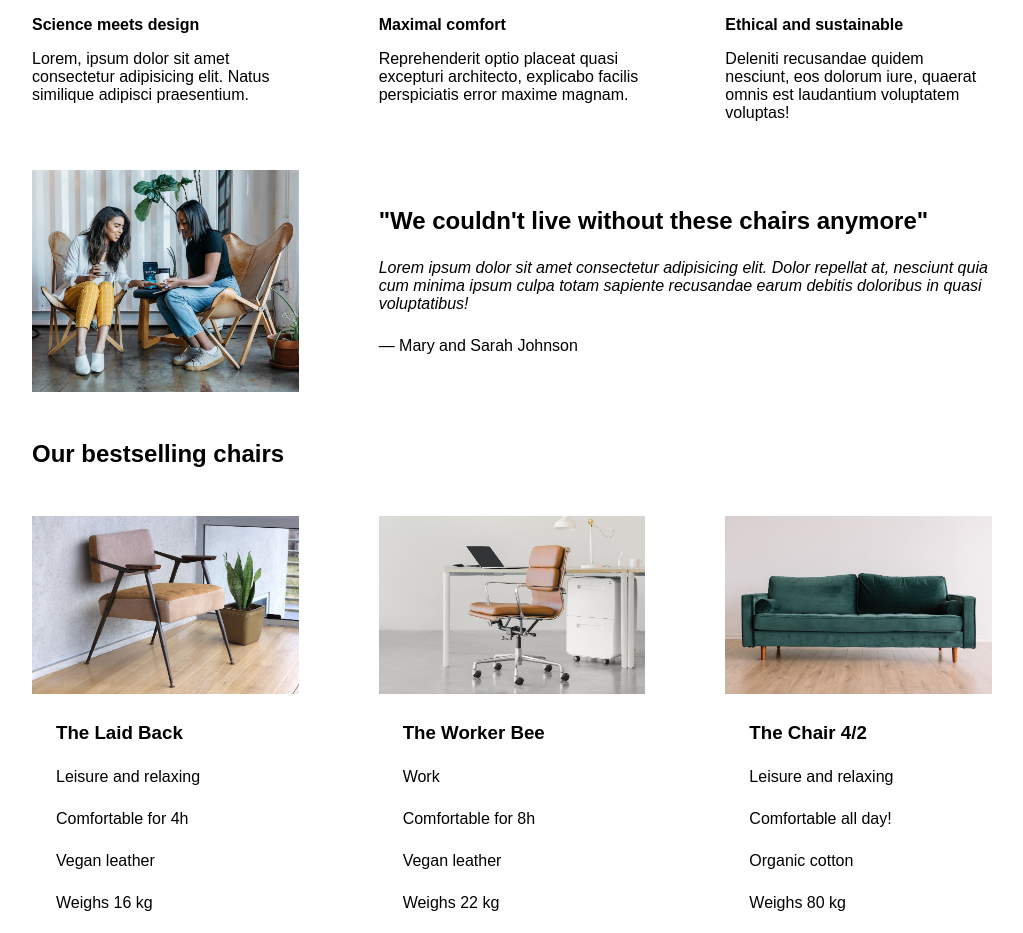
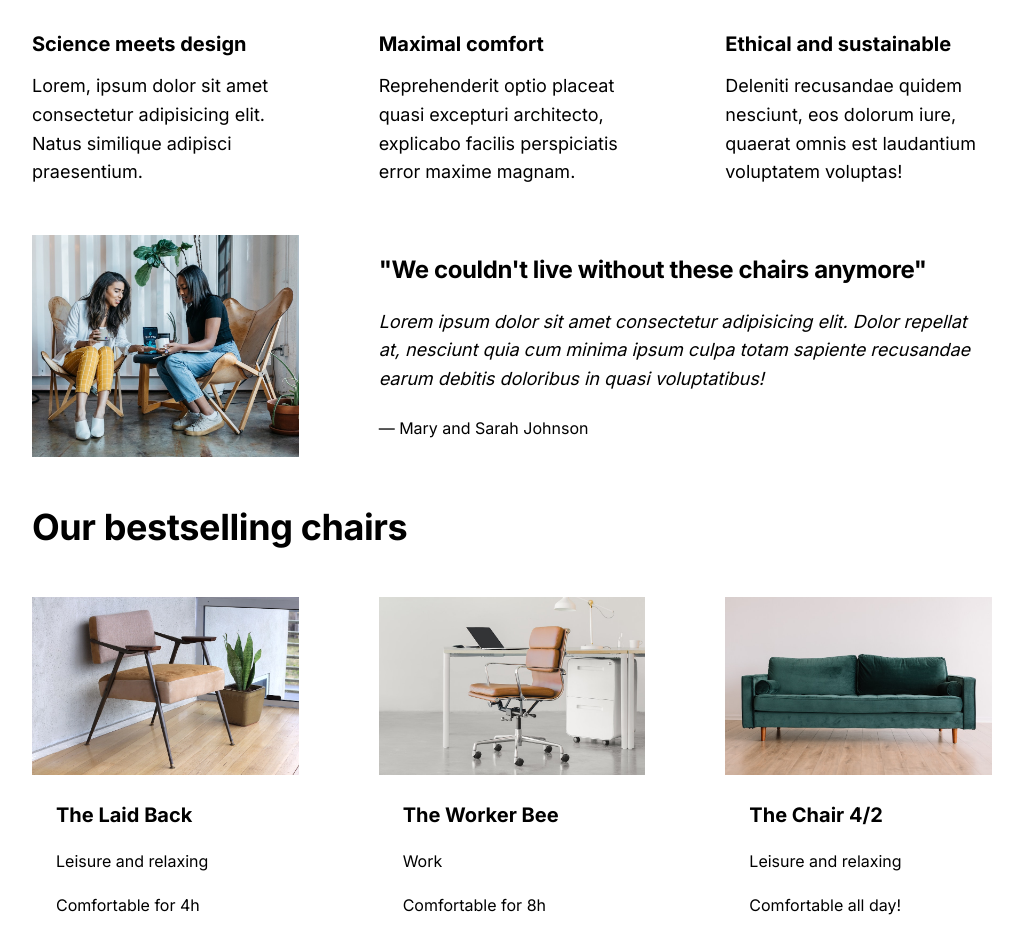
Before and after one commit to Saurav-98/Lisbon-Chair-Shop, a plain HTML site: page index.html in a window 1280 px wide. Shown: the part 596-1529 px from the top of the page, without its empty margins (128-1151 px from the left). Drawn offline with Linux system fonts and the light colour scheme.

Commit message:
Improving Typography

```diff
--- a/style.css
+++ b/style.css
@@ -5,6 +5,8 @@ SPACING SYSTEM (px)
 FONT SIZE SYSTEM (px)
 10 / 12 / 14 / 16 / 18 / 20 / 24 / 30 / 36 / 44 / 52 / 62 / 74 / 86 / 98
 */
+
+@import url('https://fonts.googleapis.com/css2?family=Inter:wght@400;500;600;700&display=swap');
 
 * {
   margin: 0;
@@ -16,7 +18,7 @@ FONT SIZE SYSTEM (px)
 /* GENERAL STYLES */
 /* ------------------------ */
 body {
-  font-family: sans-serif;
+  font-family: 'Inter', sans-serif;
 }
 
 .container {
@@ -31,6 +33,8 @@ section {
 
 h2 {
   margin-bottom: 48px;
+  font-size: 36px;
+  letter-spacing: -0.4px;
 }
 
 .grid-3-cols {
@@ -57,10 +61,17 @@ header {
 
 h1 {
   margin-bottom: 24px;
+  font-size: 44px;
+  line-height: 1.1;
+  letter-spacing: -1px;
+
+  /* 36 / 44 / 52 / 62 / 74  */
 }
 
 .header-text {
   margin-bottom: 24px;
+  font-size: 18px;
+  line-height: 1.6;
 }
 
 img {
@@ -73,9 +84,12 @@ img {
 
 .features-title {
   margin-bottom: 16px;
+  font-size: 20px;
 }
 
 .features-text {
+  font-size: 18px;
+  line-height: 1.6;
 }
 
 /* TESTIMONIAL */
@@ -89,11 +103,14 @@ img {
 
 .testimonial-box h2 {
   margin-bottom: 24px;
+  font-size: 24px;
 }
 
 .testimonial-text {
   font-style: italic;
   margin-bottom: 24px;
+  font-size: 18px;
+  line-height: 1.6;
 }
 
 /* CHAIRS */
@@ -103,6 +120,7 @@ img {
 
 h3 {
   margin-bottom: 24px;
+  font-size: 20px;
 }
 
 .chair-details {
@@ -127,8 +145,10 @@ h3 {
 .chair-price {
   display: flex;
   justify-content: space-between;
+  font-size: 20px;
 }
 
 footer {
   margin-bottom: 48px;
+  font-size: 14px;
 }
```
